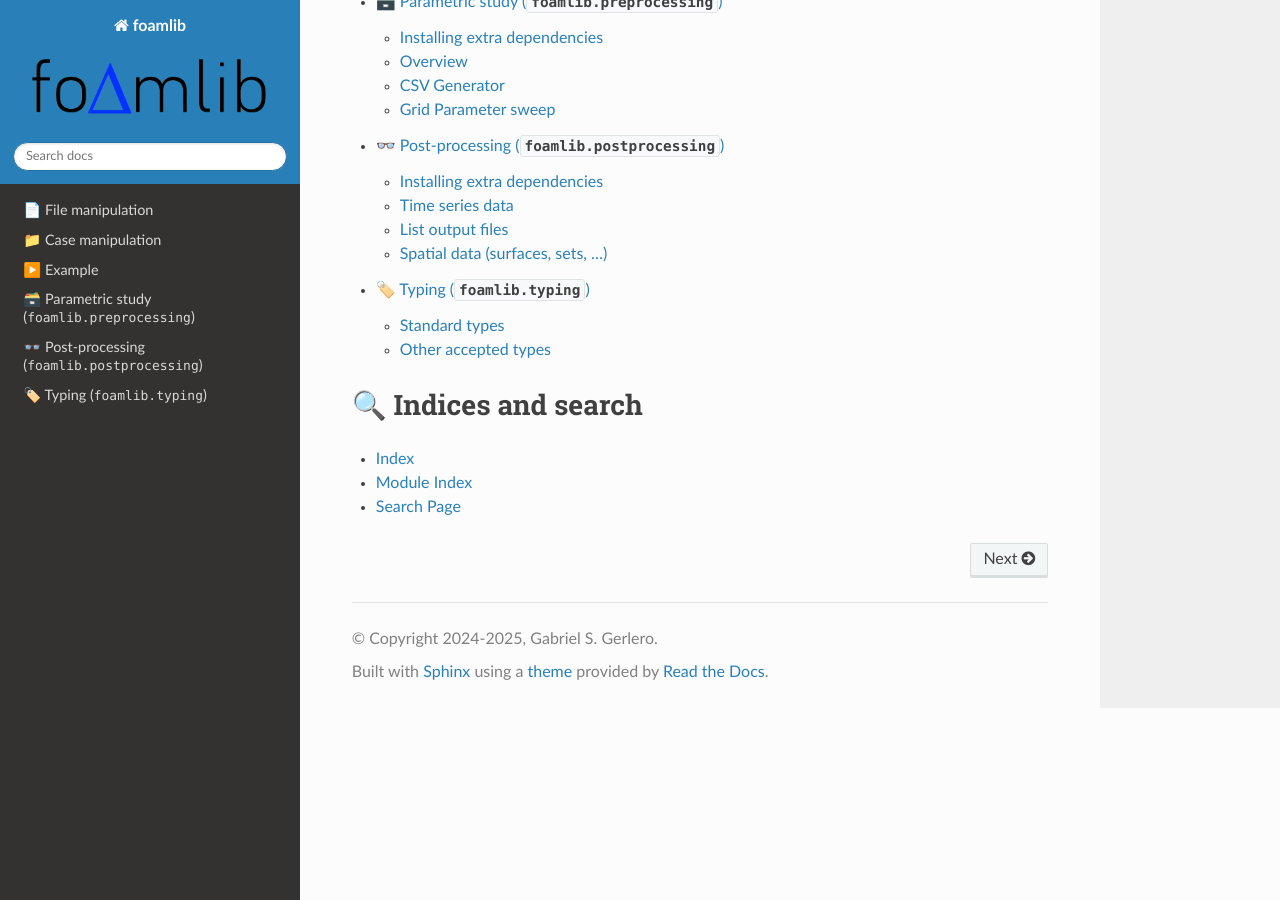
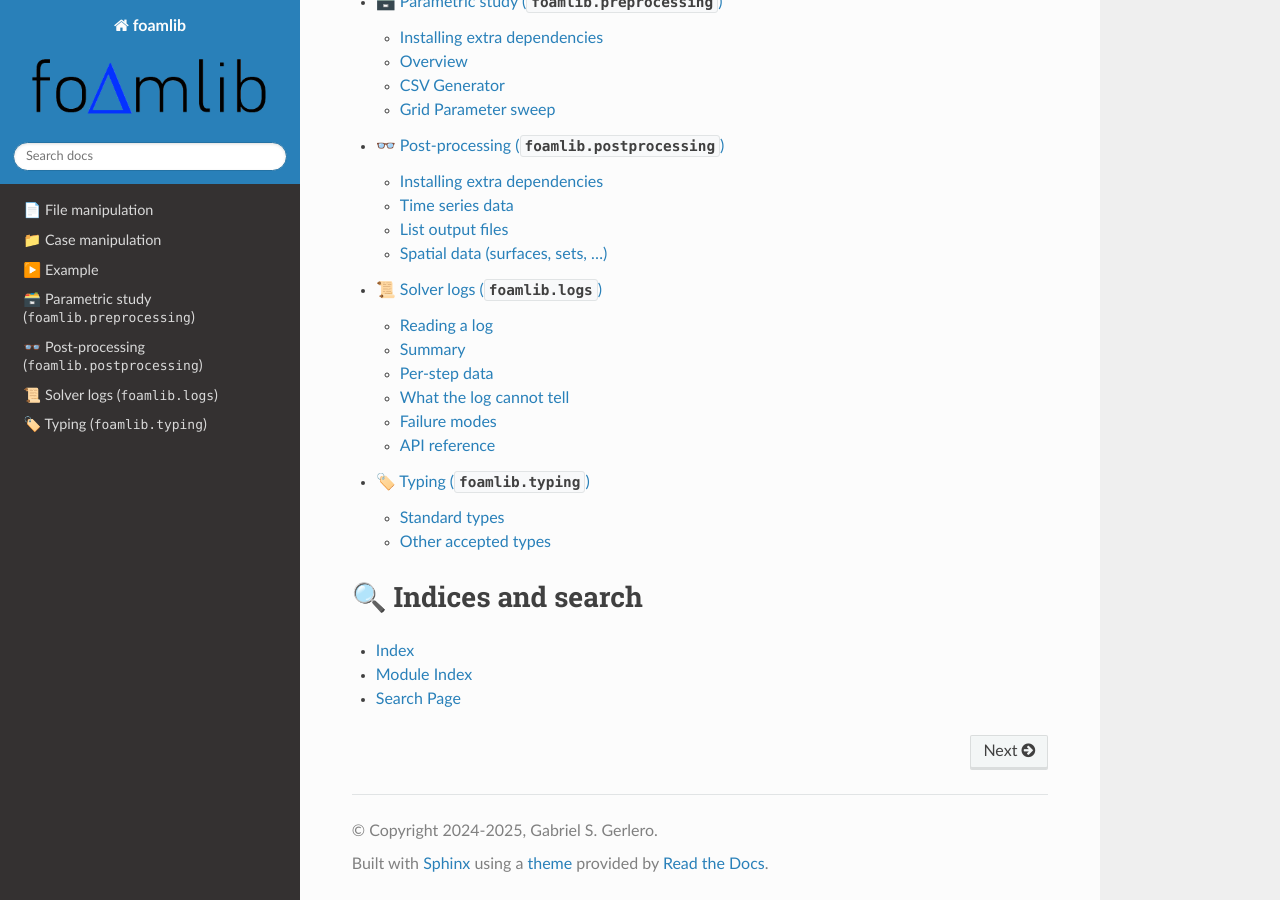
Before and after one commit to gerlero/foamlib, a Sphinx documentation site: the page built from docs/index.rst, in a window 1280 px wide and 900 px high, scrolled down 929 px. Built offline with Sphinx 7.4.7 and the Read the Docs theme 3.1.0, drawn with Linux system fonts in a browser that asks for light colours; part of the change alters nothing that is shown.

Commit message:
docs: add a page for foamlib.logs
Co-Authored-By: Claude Opus 5.5 <noreply@anthropic.com>

```diff
--- a/docs/index.rst
+++ b/docs/index.rst
@@ -25,6 +25,7 @@ With support for ASCII- and binary-formatted fields, a fully type-hinted API, an
    example
    parametricstudy
    postprocessing
+   logs
    typing
 
 
--- /dev/null
+++ b/docs/logs.rst
@@ -0,0 +1,114 @@
+📜 Solver logs (:py:mod:`foamlib.logs`)
+========================================
+
+.. note:: This module is new and its API may still change.
+
+An OpenFOAM log is written for a disk, not for a reader: a long run produces megabytes of residual lines. :class:`foamlib.logs.FoamLog` reads a log once and answers the questions usually asked of it: did the run finish, did it converge, and if not, why and what to change.
+
+It works on logs from the openfoam.org and openfoam.com distributions, foam-extend and RapidCFD, including logs from utilities such as ``blockMesh``, ``snappyHexMesh`` or ``checkMesh``.
+
+Reading a log
+-------------
+
+.. code-block:: python
+
+    from foamlib.logs import FoamLog, Status
+
+    log = FoamLog.read("log.pimpleFoam")
+
+    if log.status is not Status.CONVERGED:
+        print(log.reason)  # e.g. "fp_exception"
+        print(log.fix)     # e.g. {"adjustTimeStep": True, "maxCo": 0.9, "note": ...}
+
+:meth:`~foamlib.logs.FoamLog.read` takes a path, :meth:`~foamlib.logs.FoamLog.load` an open text or binary file, and :meth:`~foamlib.logs.FoamLog.loads` a ``str`` or ``bytes``. All three give the same result.
+
+Summary
+-------
+
+:meth:`~foamlib.logs.FoamLog.summary` returns a JSON-ready dictionary whose size does not grow with the length of the run (a few kB at most). Lists in it are capped, keeping the most alarming entries first, which makes it suitable for passing to a script, a dashboard or an LLM agent. For a crashed run, part of it looks like:
+
+.. code-block:: json
+
+    {
+        "kind": "solver",
+        "solver": "pimpleFoam",
+        "steady": false,
+        "status": "failed",
+        "reason": "fp_exception",
+        "n_steps": 6,
+        "courant_max": 41182.0,
+        "diverging": ["Ux", "Uy", "epsilon", "k", "p"],
+        "diagnostics": [
+            {"id": "fp_exception", "severity": "fatal", "count": 2},
+            {"id": "mpi_abort", "severity": "fatal", "count": 1}
+        ],
+        "fix": {
+            "adjustTimeStep": true,
+            "maxCo": 0.9,
+            "note": "Courant number reached 41182 before the crash; limit the time step"
+        }
+    }
+
+Per-step data
+-------------
+
+Per-step values are kept out of the summary, but remain available:
+
+.. code-block:: python
+
+    log.steps                               # time, deltaT, Courant, execution time per step
+    log.residual_history("p", last=50)      # initial/final residuals of one field per step
+    log.residual_history("fluid/h")         # multi-region runs use "region/field"
+
+What the log cannot tell
+------------------------
+
+Some properties belong to the case rather than to the log, so they are only reported as far as the log shows them:
+
+- :attr:`~foamlib.logs.FoamLog.steady` is ``None`` unless the log contains evidence either way (SIMPLE or steady-state-mode lines, versus Courant, ``deltaT`` or PISO lines). The authoritative answer is ``ddtSchemes`` in ``system/fvSchemes``.
+- Residual trends treat a final residual at or below :data:`foamlib.logs.SOLVED_TOL` as solved. Pass ``tolerance=`` (a single value or one per field) with the solver tolerances from ``system/fvSolution`` to use the case's own values.
+
+Failure modes
+-------------
+
+:data:`foamlib.logs.DIAGNOSTICS` is the table of named failure modes (missing files, boundary condition errors, floating-point exceptions, MPI aborts, meshing failures, ...). Each entry records whether it was confirmed against real logs (:attr:`foamlib.logs.Source.CORPUS`) or only expected from how OpenFOAM behaves and not yet seen in one (:attr:`foamlib.logs.Source.INFERRED`).
+
+API reference
+-------------
+
+.. autoclass:: foamlib.logs.FoamLog
+   :members: read, load, loads, summary, residual_history, healthy
+
+.. autoclass:: foamlib.logs.Status
+   :members:
+   :undoc-members:
+
+.. autoclass:: foamlib.logs.Kind
+   :members:
+   :undoc-members:
+
+.. autoclass:: foamlib.logs.Trend
+   :members:
+   :undoc-members:
+
+.. autoclass:: foamlib.logs.SolverSource
+   :members:
+   :undoc-members:
+
+.. autoclass:: foamlib.logs.Diagnostic
+.. autoclass:: foamlib.logs.ResidualHistory
+.. autoclass:: foamlib.logs.Residual
+.. autoclass:: foamlib.logs.Step
+.. autoclass:: foamlib.logs.PhaseInfo
+.. autoclass:: foamlib.logs.DiagnosticSpec
+.. autoclass:: foamlib.logs.Severity
+   :members:
+   :undoc-members:
+
+.. autoclass:: foamlib.logs.Source
+   :members:
+   :undoc-members:
+
+.. autodata:: foamlib.logs.SOLVED_TOL
+.. autodata:: foamlib.logs.DIAGNOSTICS
+   :no-value:
```
